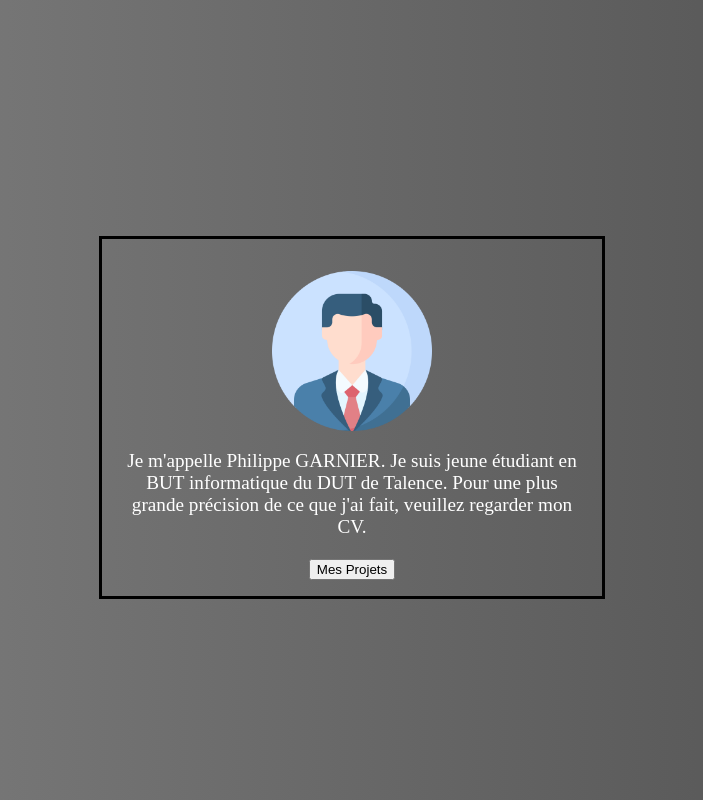
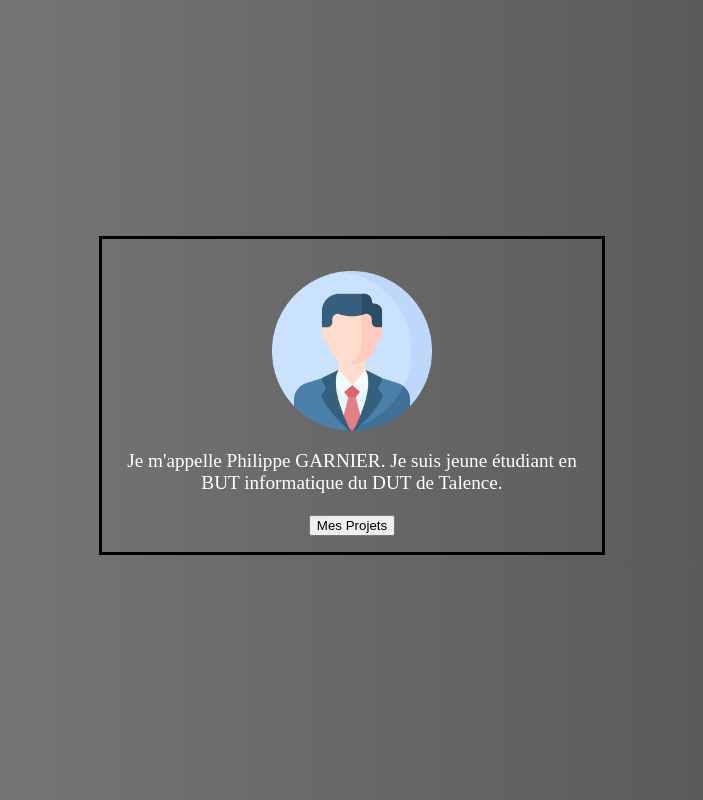
Before and after one commit to phgarnier/MyPortfolio, a plain HTML site: page PageDebut.html in a window 1280 px wide. Shown: the whole page, without its empty margins (288-991 px from the left). Drawn offline with Linux system fonts and the light colour scheme.

Commit message:
correction

```diff
--- a/PageDebut.html
+++ b/PageDebut.html
@@ -39,7 +39,6 @@
     <div>
         <img src="profil.png" alt="">
         <p> Je m'appelle Philippe GARNIER. Je suis jeune étudiant en BUT informatique du DUT de Talence.
-            Pour une plus grande précision de ce que j'ai fait, veuillez regarder mon CV.
         </p>
         </form>
         <form action="Index.html">
```
